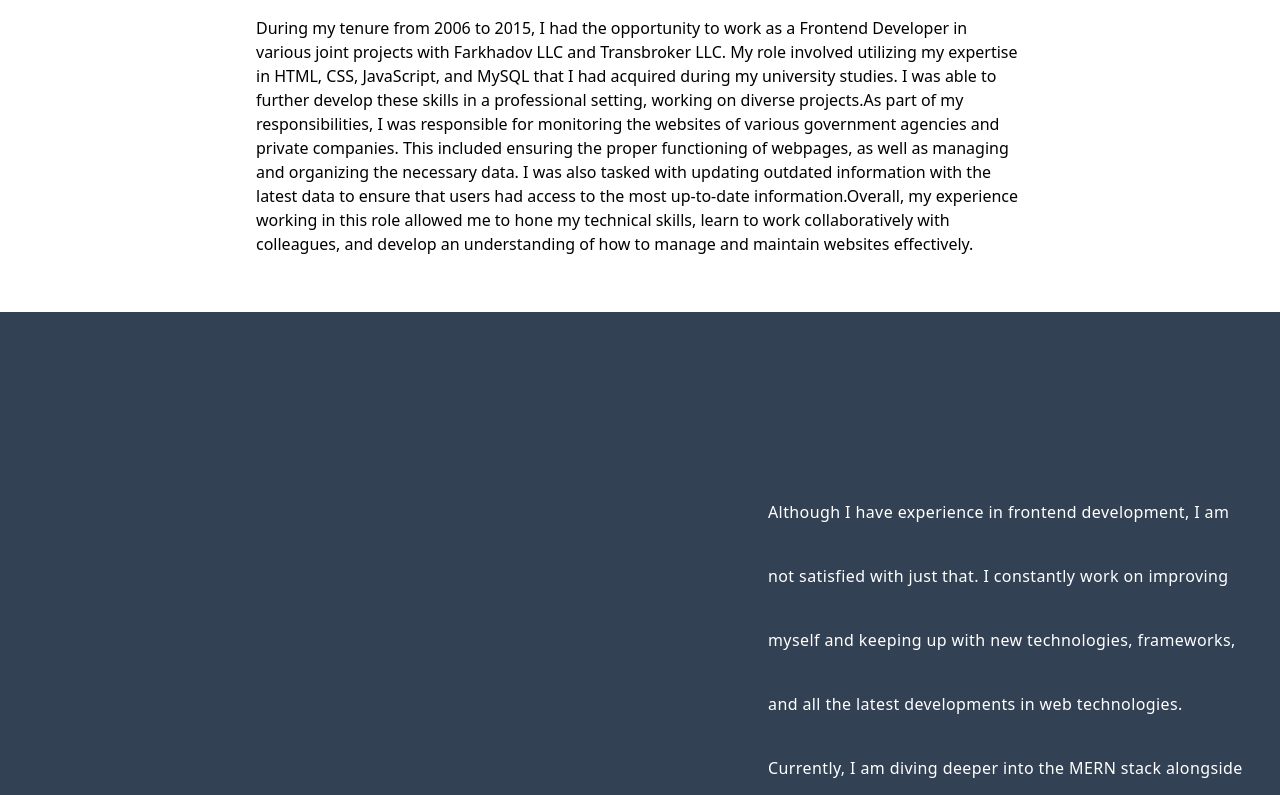
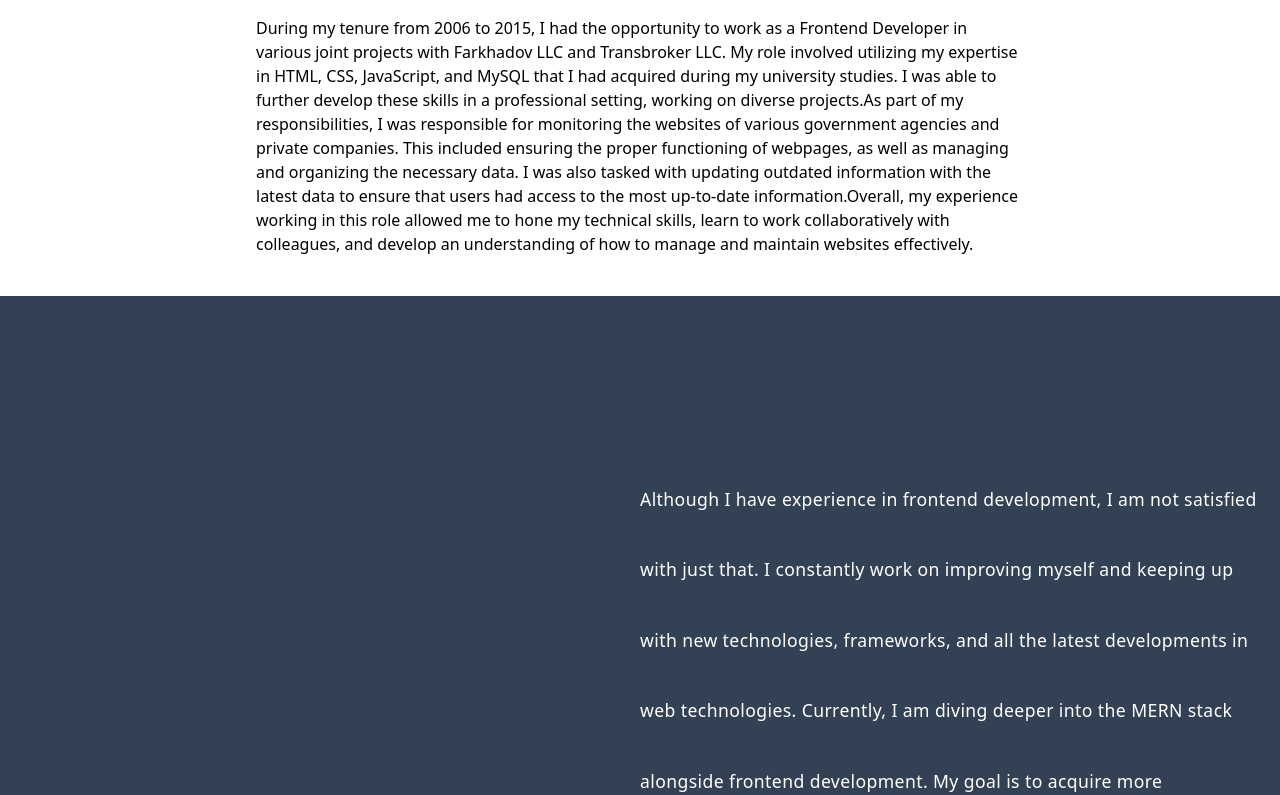
Before and after one commit to rizvan555/My_Portfolio, a React (Create React App) app: page / in a window 1280 px wide. Shown: the part 3710-4505 px from the top of the page. Built offline with nearby package versions, Linux system fonts and the light colour scheme; the HTML template or start-up script is replaced by a standard one.

Commit message:
added aimate and hover effects

```diff
--- a/package.json
+++ b/package.json
@@ -11,6 +11,7 @@
     "@types/node": "^16.18.14",
     "@types/react": "^18.0.28",
     "@types/react-dom": "^18.0.11",
+    "animate.css": "^4.1.1",
     "craco": "^0.0.3",
     "react": "^18.2.0",
     "react-dom": "^18.2.0",
--- a/src/components/socialMedia.tsx
+++ b/src/components/socialMedia.tsx
@@ -37,7 +37,7 @@ function SocialMedia() {
           return (
             <a
               href={media.link}
-              className=" w-12 h-12 bg-slate-500 flex items-center justify-center rounded-full"
+              className=" w-12 h-12 bg-slate-500 flex items-center justify-center rounded-full hvr-wobble-top"
             >
               {media.icon}
             </a>
--- a/src/pages/page3.tsx
+++ b/src/pages/page3.tsx
@@ -1,4 +1,5 @@
 import React, { useState } from 'react';
+import 'animate.css/animate.min.css';
 
 function Page3() {
   const [click, setClick] = useState('Deutsch');
@@ -21,10 +22,11 @@ function Page3() {
     setClick(language);
   }
   const content = languageContain[click];
+
   return (
     <div className=" py-10">
       <header className=" flex pl-20">
-        <h2 className=" text-4xl font-bold mb-8 tracking-wider font-serif">
+        <h2 className=" text-4xl font-bold mb-8 tracking-wider font-serif animate__animated animate__fadeInLeft">
           Languages
         </h2>
       </header>
--- a/src/pages/page4.tsx
+++ b/src/pages/page4.tsx
@@ -1,4 +1,5 @@
 import React from 'react';
+import 'animate.css/animate.min.css';
 
 function Page4() {
   const experiances = [
@@ -27,7 +28,7 @@ function Page4() {
   return (
     <div>
       <header className="flex justify-start py-16 px-20">
-        <h2 className="text-5xl font-bold tracking-wider font-serif mb-[2vh]">
+        <h2 className="text-5xl font-bold tracking-wider font-serif mb-[2vh] animate__animated animate__fadeInLeft">
           Experiance
         </h2>
       </header>
--- a/src/pages/page5.tsx
+++ b/src/pages/page5.tsx
@@ -1,20 +1,20 @@
 import React from 'react';
-import developer from '../resource/images/developer.jpg';
+import codingMan1 from '../resource/images/codingMan1.jpg';
 
 function Page5() {
   return (
     <div
       style={{
-        backgroundImage: `url(${developer})`,
+        backgroundImage: `url(${codingMan1})`,
         backgroundPosition: 'bottom left',
-        backgroundSize: '56vw',
+        backgroundSize: '45vw',
         backgroundRepeat: 'no-repeat',
       }}
-      className="flex justify-between items-center bg-slate-700 py-36 mt-6"
+      className="flex justify-between items-center bg-slate-700 py-36 mt-2"
     >
       <section className="w-[40vw]"></section>
-      <section className=" flex justify-between w-[40vw] pr-5 tracking-wide leading-extra-loose mt-6">
-        <p className="text-[#fff] text-[1rem]">
+      <section className=" flex justify-between w-[50vw] pr-5 tracking-wide leading-extra-loose mt-6">
+        <p className="text-[#fff] text-[1.1rem]">
           Although I have experience in frontend development, I am not satisfied
           with just that. I constantly work on improving myself and keeping up
           with new technologies, frameworks, and all the latest developments in
--- a/src/pages/page6.tsx
+++ b/src/pages/page6.tsx
@@ -1,4 +1,5 @@
 import React from 'react';
+import 'animate.css/animate.min.css';
 
 function Page6() {
   const experiances = [
@@ -18,7 +19,7 @@ function Page6() {
   return (
     <div>
       <header className="flex justify-start py-16 px-20">
-        <h2 className="text-5xl font-bold tracking-wider font-serif mb-[2vh]">
+        <h2 className="text-5xl font-bold tracking-wider font-serif mb-[2vh] animate__animated animate__fadeInLeft">
           Education
         </h2>
       </header>
```
Also changed, not shown: src/index.css (+10 -0 lines), src/resource/images/codingMan1.jpg (added), 1 other file (tests, documents, lock files or other folders).
